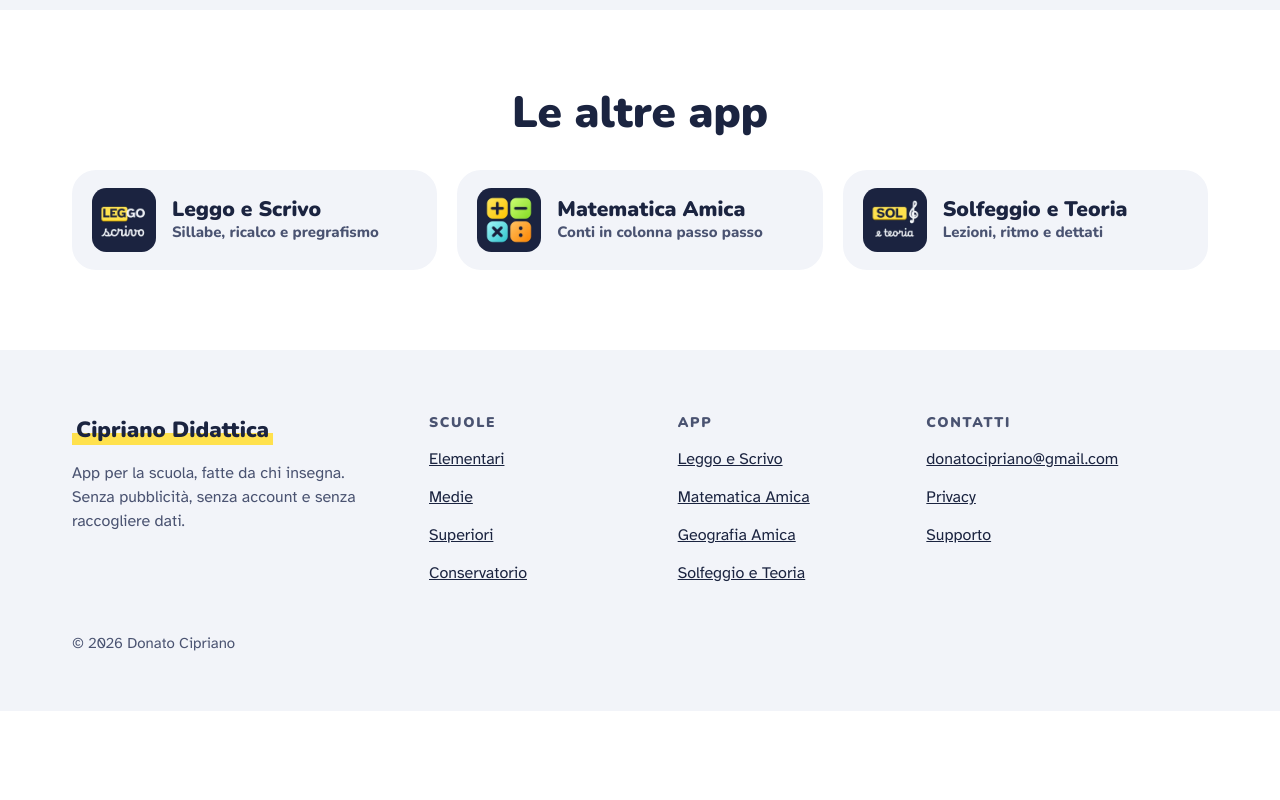
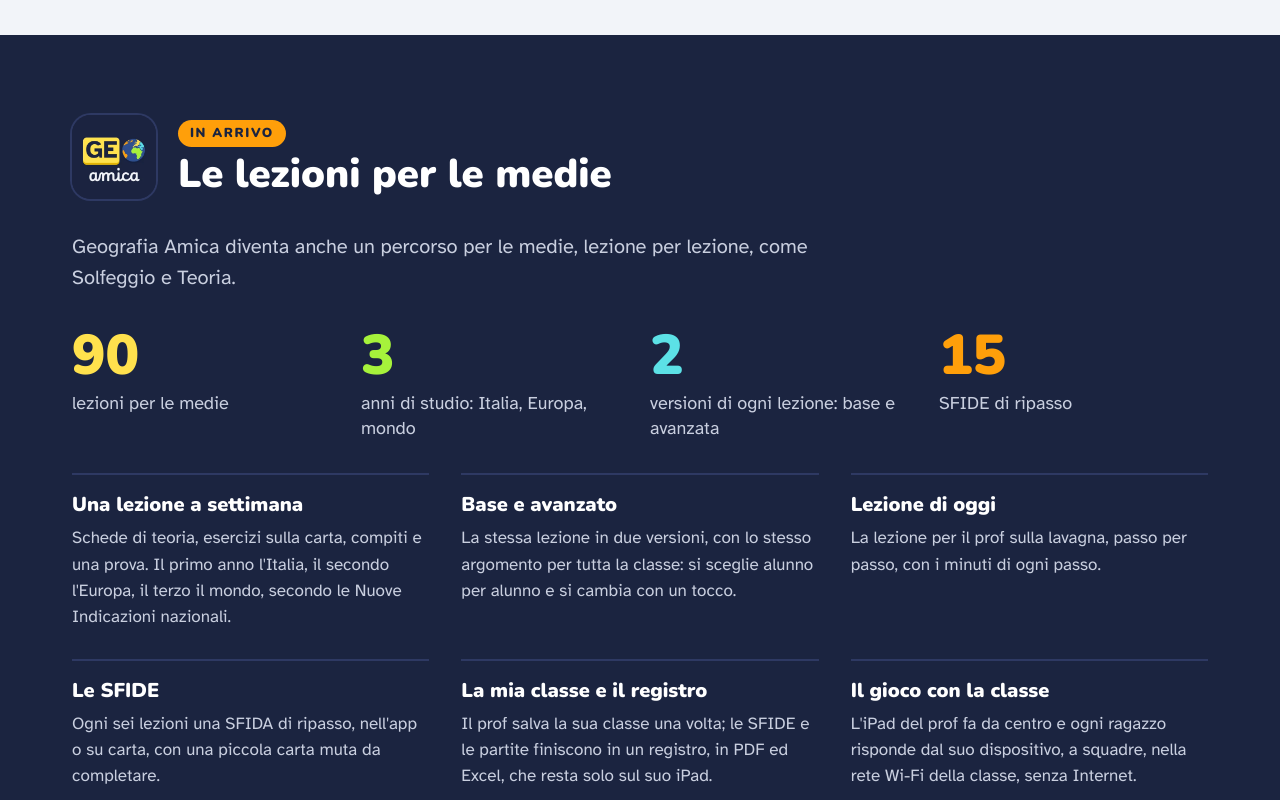
Before and after one commit to doncip82/app, a plain HTML site: page geografia-amica/index.html in a window 1280 px wide. Shown: the part 2520-3320 px from the top of the page. Before the commit the page ends 3231 px from the top, so only its background shows below. Drawn offline with Linux system fonts and the light colour scheme.

Commit message:
Geografia Amica: in arrivo le lezioni per le medie
Nella pagina dell'app una fascia "In arrivo" con le 90 lezioni per i tre anni
delle medie, base e avanzato, le SFIDE, la classe con il registro e il gioco
con i dispositivi; alle medie la frase dell'app lo dice.

Co-Authored-By: Claude Opus 5.5 <noreply@anthropic.com>

```diff
--- a/geografia-amica/index.html
+++ b/geografia-amica/index.html
@@ -112,7 +112,7 @@
         <a class="luogo" href="../medie/">
           <span class="luogo-nome">Medie<svg class="freccia" aria-hidden="true" focusable="false" width="22" height="22" viewBox="0 0 24 24" fill="none" stroke="currentColor" stroke-width="3" stroke-linecap="round" stroke-linejoin="round"><path d="M9 5l7 7-7 7"/></svg></span>
           <span class="luogo-ufficiale">Scuola secondaria di primo grado</span>
-          <span class="luogo-frase">Gli stati e le capitali d'Europa, i continenti e gli oceani: si esplora, si trova il luogo sulla carta, si scrive il nome, fino alla carta muta.</span>
+          <span class="luogo-frase">L'Italia, l'Europa e il mondo su carte vere: si esplora, si trova il luogo, si scrive il nome, fino alla carta muta. In arrivo: 90 lezioni per i tre anni delle medie, con la classe e il gioco con i dispositivi.</span>
         </a>
       </li>
     </ul>
@@ -174,6 +174,51 @@
         </ul>
       </div>
     </div>
+  </div>
+</section>
+
+<section class="novita arrivo" aria-labelledby="titolo-arrivo">
+  <div class="wrap">
+    <div class="novita-testa">
+      <img src="../immagini/app/geografia-amica-300.webp" srcset="../immagini/app/geografia-amica-300.webp 300w, ../immagini/app/geografia-amica-450.webp 450w, ../immagini/app/geografia-amica-600.webp 600w" sizes="84px" width="84" height="84" alt="" loading="lazy" decoding="async">
+      <div>
+        <span class="bollino">IN ARRIVO</span>
+        <h2 id="titolo-arrivo">Le lezioni per le medie</h2>
+      </div>
+    </div>
+    <p class="arrivo-frase">Geografia Amica diventa anche un percorso per le medie, lezione per lezione, come Solfeggio e Teoria.</p>
+    <ul class="numeri griglia-4">
+      <li><span class="numero numero-giallo">90</span> lezioni per le medie</li>
+      <li><span class="numero numero-verde">3</span> anni di studio: Italia, Europa, mondo</li>
+      <li><span class="numero numero-azzurro">2</span> versioni di ogni lezione: base e avanzata</li>
+      <li><span class="numero numero-arancione">15</span> SFIDE di ripasso</li>
+    </ul>
+    <ul class="arrivo-voci">
+      <li>
+        <h3>Una lezione a settimana</h3>
+        <p>Schede di teoria, esercizi sulla carta, compiti e una prova. Il primo anno l'Italia, il secondo l'Europa, il terzo il mondo, secondo le Nuove Indicazioni nazionali.</p>
+      </li>
+      <li>
+        <h3>Base e avanzato</h3>
+        <p>La stessa lezione in due versioni, con lo stesso argomento per tutta la classe: si sceglie alunno per alunno e si cambia con un tocco.</p>
+      </li>
+      <li>
+        <h3>Lezione di oggi</h3>
+        <p>La lezione per il prof sulla lavagna, passo per passo, con i minuti di ogni passo.</p>
+      </li>
+      <li>
+        <h3>Le SFIDE</h3>
+        <p>Ogni sei lezioni una SFIDA di ripasso, nell'app o su carta, con una piccola carta muta da completare.</p>
+      </li>
+      <li>
+        <h3>La mia classe e il registro</h3>
+        <p>Il prof salva la sua classe una volta; le SFIDE e le partite finiscono in un registro, in PDF ed Excel, che resta solo sul suo iPad.</p>
+      </li>
+      <li>
+        <h3>Il gioco con la classe</h3>
+        <p>L'iPad del prof fa da centro e ogni ragazzo risponde dal suo dispositivo, a squadre, nella rete Wi-Fi della classe, senza Internet.</p>
+      </li>
+    </ul>
   </div>
 </section>
 
--- a/style.css
+++ b/style.css
@@ -264,6 +264,11 @@ p, ul { margin: 0; }
 .funzioni { margin-top: 80px; background: var(--fascia); }
 .griglia-funzioni { display: grid; grid-template-columns: repeat(3, minmax(0, 1fr)); gap: 24px; }
 .riquadro ul { display: grid; gap: 8px; padding-left: 20px; font-size: 17px; line-height: 1.5; color: var(--muted); }
+.arrivo-frase { max-width: 760px; font-size: 20px; line-height: 1.55; color: var(--notte-muted); }
+.arrivo-voci { display: grid; grid-template-columns: repeat(3, minmax(0, 1fr)); gap: 28px 32px; padding: 0; list-style: none; }
+.arrivo-voci li { display: flex; flex-direction: column; gap: 8px; padding-top: 18px; border-top: 2px solid var(--notte-bordo); }
+.arrivo-voci h3 { font-size: 20px; line-height: 1.2; }
+.arrivo-voci p { font-size: 17px; line-height: 1.55; color: var(--notte-muted); }
 .app-piccole { display: grid; grid-template-columns: repeat(auto-fit, minmax(min(100%, 300px), 1fr)); gap: 20px; padding: 0; list-style: none; }
 .app-piccola { display: flex; align-items: center; gap: 16px; padding: 18px 20px; }
 .app-piccola img { width: 64px; height: 64px; flex: none; border-radius: 22.4%; }
@@ -292,7 +297,7 @@ p, ul { margin: 0; }
 @media (max-width: 999px) {
   .griglia-4 { grid-template-columns: repeat(2, minmax(0, 1fr)); }
   .piede-griglia { grid-template-columns: repeat(2, minmax(0, 1fr)); }
-  .griglia-funzioni { grid-template-columns: repeat(2, minmax(0, 1fr)); }
+  .griglia-funzioni, .arrivo-voci { grid-template-columns: repeat(2, minmax(0, 1fr)); }
   .testa-pagina h1, .eroe h1 { font-size: 52px; }
   .eroe-scheda { gap: 36px; padding: 44px; }
   .eroe-icona { width: 180px; height: 180px; }
@@ -366,6 +371,8 @@ p, ul { margin: 0; }
   .eroe .sottotitolo-store { font-size: 18px; }
   .eroe-frase { font-size: 17px; line-height: 1.55; }
   .domande, .griglia-funzioni { grid-template-columns: minmax(0, 1fr); gap: 16px; }
+  .arrivo-voci { grid-template-columns: minmax(0, 1fr); gap: 20px; }
+  .arrivo-frase { font-size: 18px; }
   .domanda { padding: 22px 22px; }
   .domanda h3 { font-size: 20px; }
   .domanda p { font-size: 17px; }
```
Also changed, not shown: medie/index.html (+5 -5 lines).
